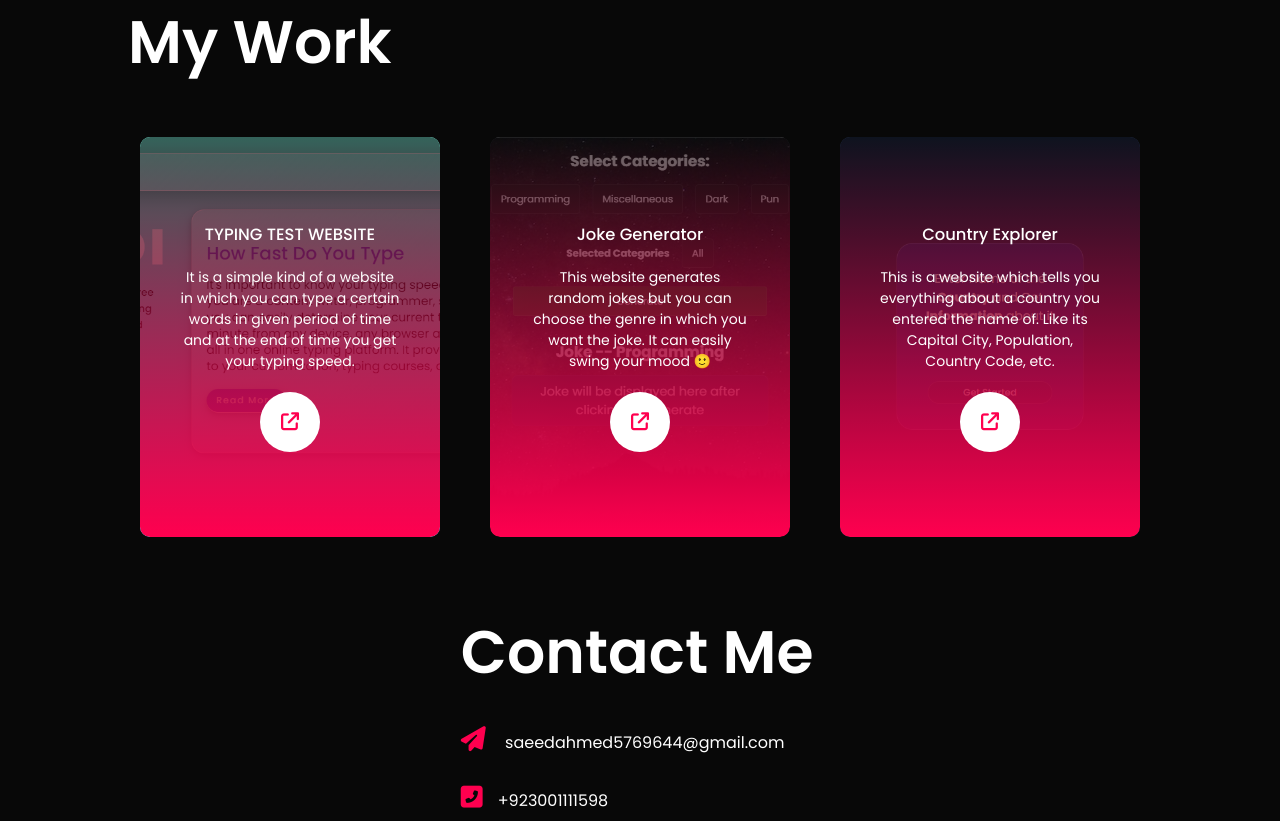
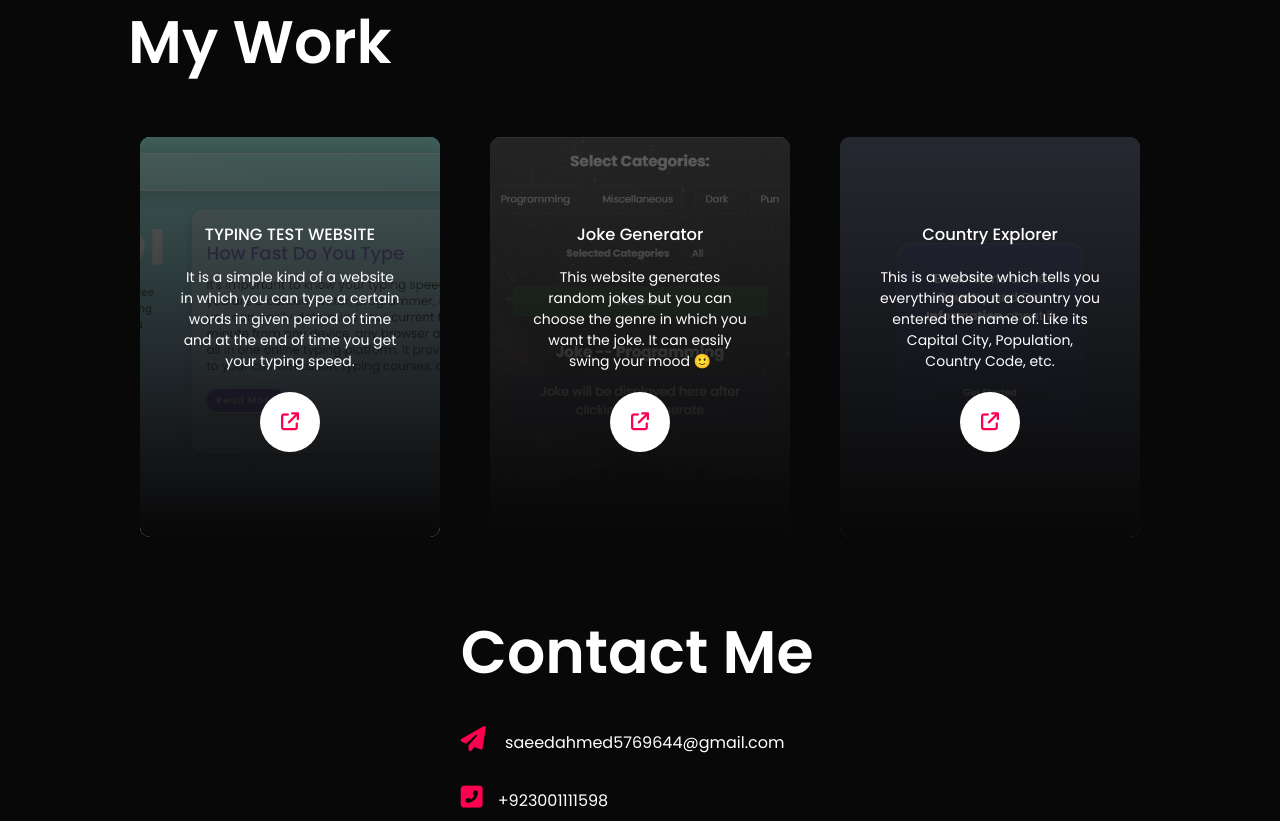
Before and after one commit to saeedahmedasad/my-portfolio, a plain HTML site: page index.html in a window 1280 px wide. Shown: the part 2160-2981 px from the top of the page. Drawn offline with Linux system fonts and the light colour scheme.

Commit message:
change color

```diff
--- a/styles.css
+++ b/styles.css
@@ -236,7 +236,7 @@ nav ul li a:hover::after {
 .layer {
   width: 100%;
   height: 0;
-  background: linear-gradient(rgba(0, 0, 0, 0.6), #ff004f);
+  background: linear-gradient(to bottom, #262626bc, #080808);
   position: absolute;
   left: 0;
   bottom: 0;
@@ -248,7 +248,7 @@ nav ul li a:hover::after {
   flex-direction: column;
   padding: 0 40px;
   font-size: 14px;
-  border-radius: 10px;
+  border-radius: 9px;
   transition: 0.5s;
 }
 .layer h3 {
```
